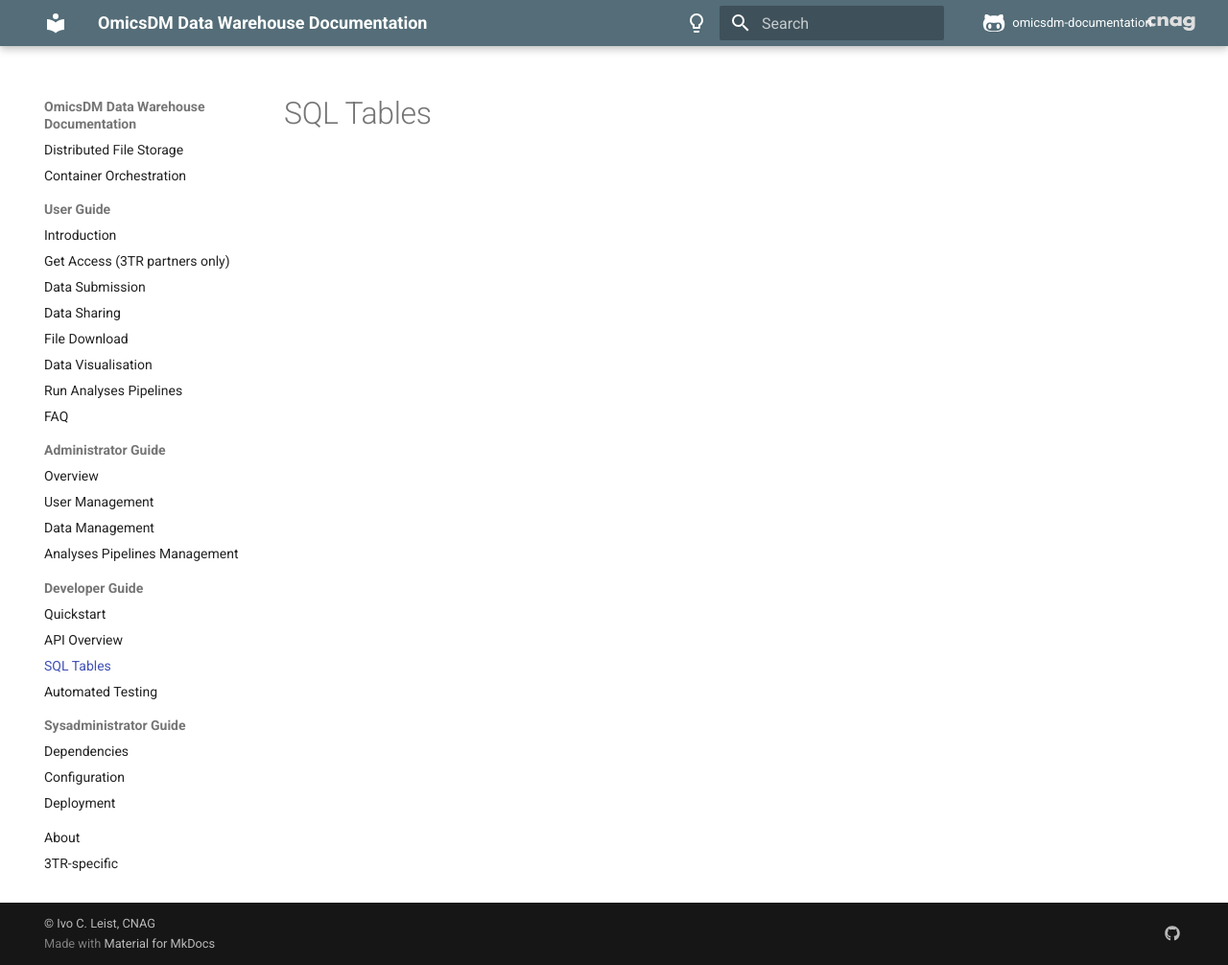
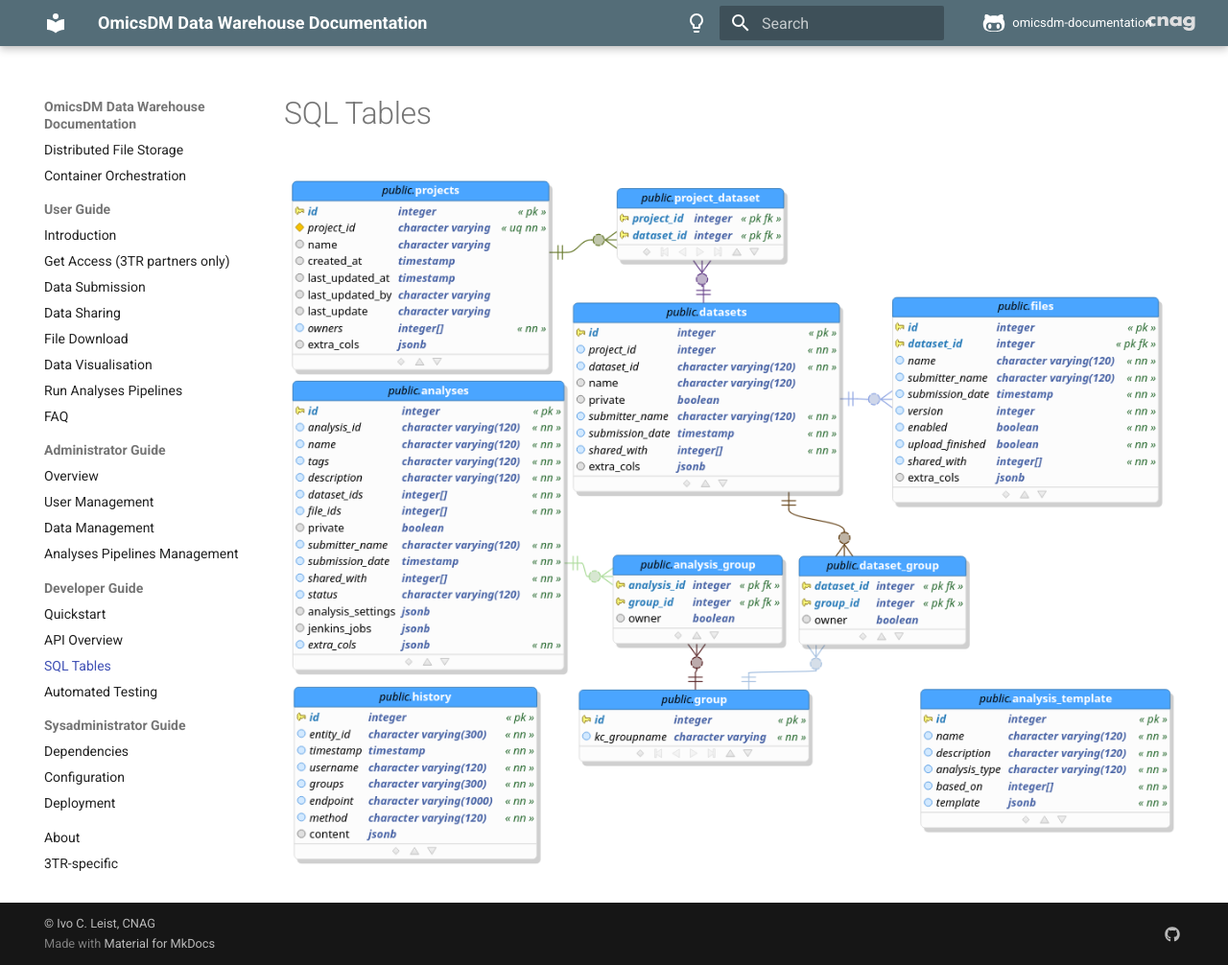
Before and after one commit to CNAG-Biomedical-Informatics/omicsdm-documentation, an MkDocs documentation site: the page built from docs/content/developer-guide/sql-tables.md, in a window 1280 px wide and 1006 px high. Shown: the whole window at 96% size. Built offline with MkDocs 1.6.1 and Material for MkDocs 9.7.7, drawn with Linux system fonts in a browser that asks for light colours; comment, search, counter and statistics services are not loaded.

Commit message:
added database schema visualisation

```diff
--- a/docs/content/developer-guide/sql-tables.md
+++ b/docs/content/developer-guide/sql-tables.md
@@ -1 +1,3 @@
 # SQL Tables
+
+![SQL Tables](../../img/pgmodeler_omicsdm_db_schema.png)
```
Also changed, not shown: docs/img/pgmodeler_omicsdm_db_schema.png (added).
